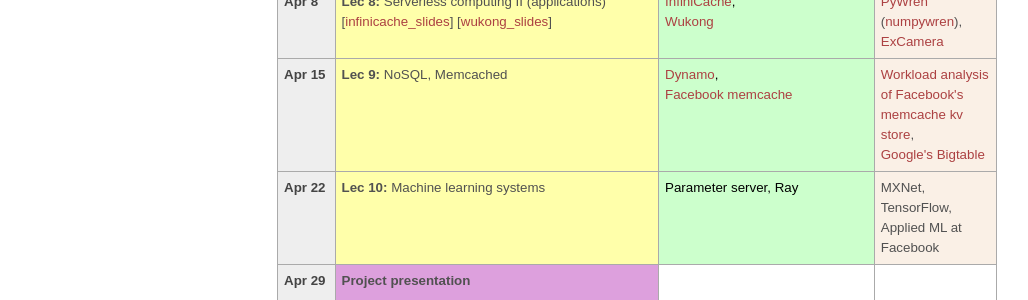
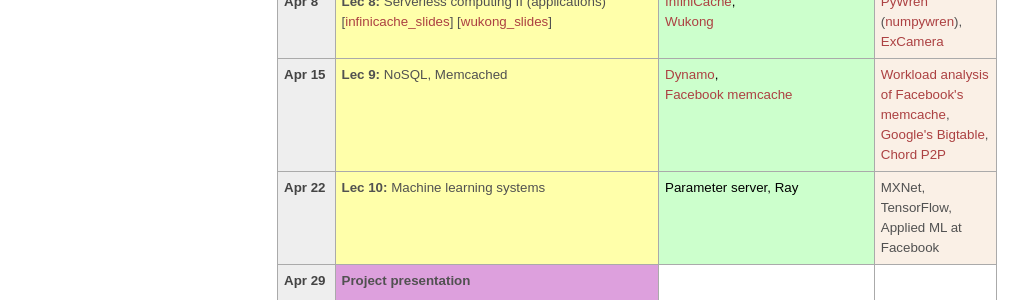
Before and after one commit to tddg/cs675-spring20, a Jekyll site: the page built from schedule.md, in a window 1280 px wide. Shown: the part 1217-1517 px from the top of the page, without its empty margins (3-1031 px from the left). Built offline with Jekyll 4.4.1, drawn with Linux system fonts in a browser that asks for light colours.

Commit message:
added chord

```diff
--- a/schedule.md
+++ b/schedule.md
@@ -215,8 +215,9 @@ The course schedule is tentative and subject to change. You can find our reading
   <td class="nodue">
 	<span class="reading"><a href="./public/papers/dynamo_sosp07.pdf">Dynamo</a>,<br/>
 		<a href="./public/papers/memcache_nsdi13.pdf">Facebook memcache</a></span></td>
-  <td class="optional"><a href="./public/papers/fbkvs_sigmetrics12.pdf">Workload analysis of Facebook's memcache kv store</a>,<br/>
-		<a href="./public/papers/bigtable_osdi06.pdf">Google's Bigtable</a></td>
+  <td class="optional"><a href="./public/papers/fbkvs_sigmetrics12.pdf">Workload analysis of Facebook's memcache</a>,<br/>
+		<a href="./public/papers/bigtable_osdi06.pdf">Google's Bigtable</a>, <br/>
+		<a href="./public/papers/chord_sigcomm01.pdf">Chord P2P</a></td>
   <!--td class="lecture">
 	<b>Lec 10:</b> Infrastructure, DC/OS</td>
   <td class="deadline">
```
Also changed, not shown: 1 other file.
